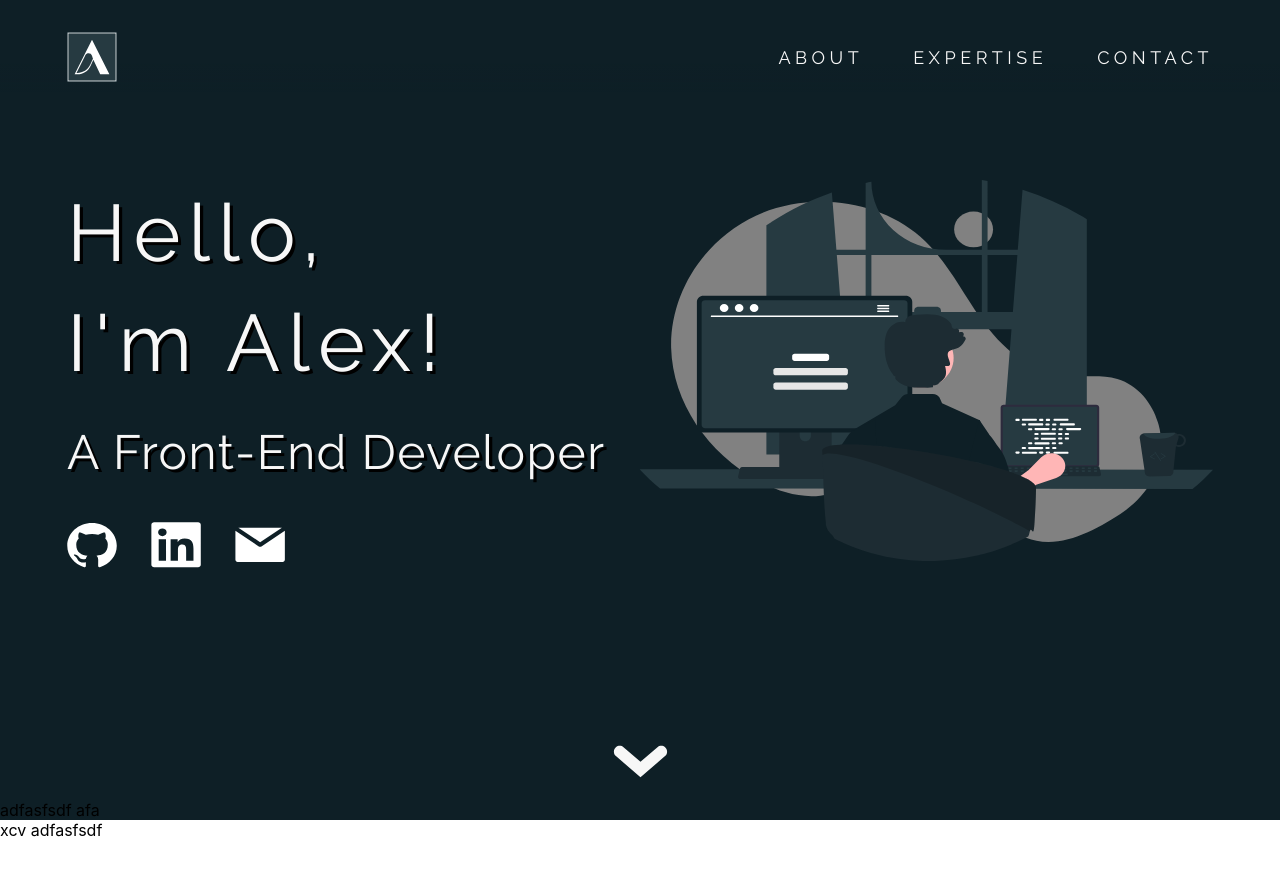
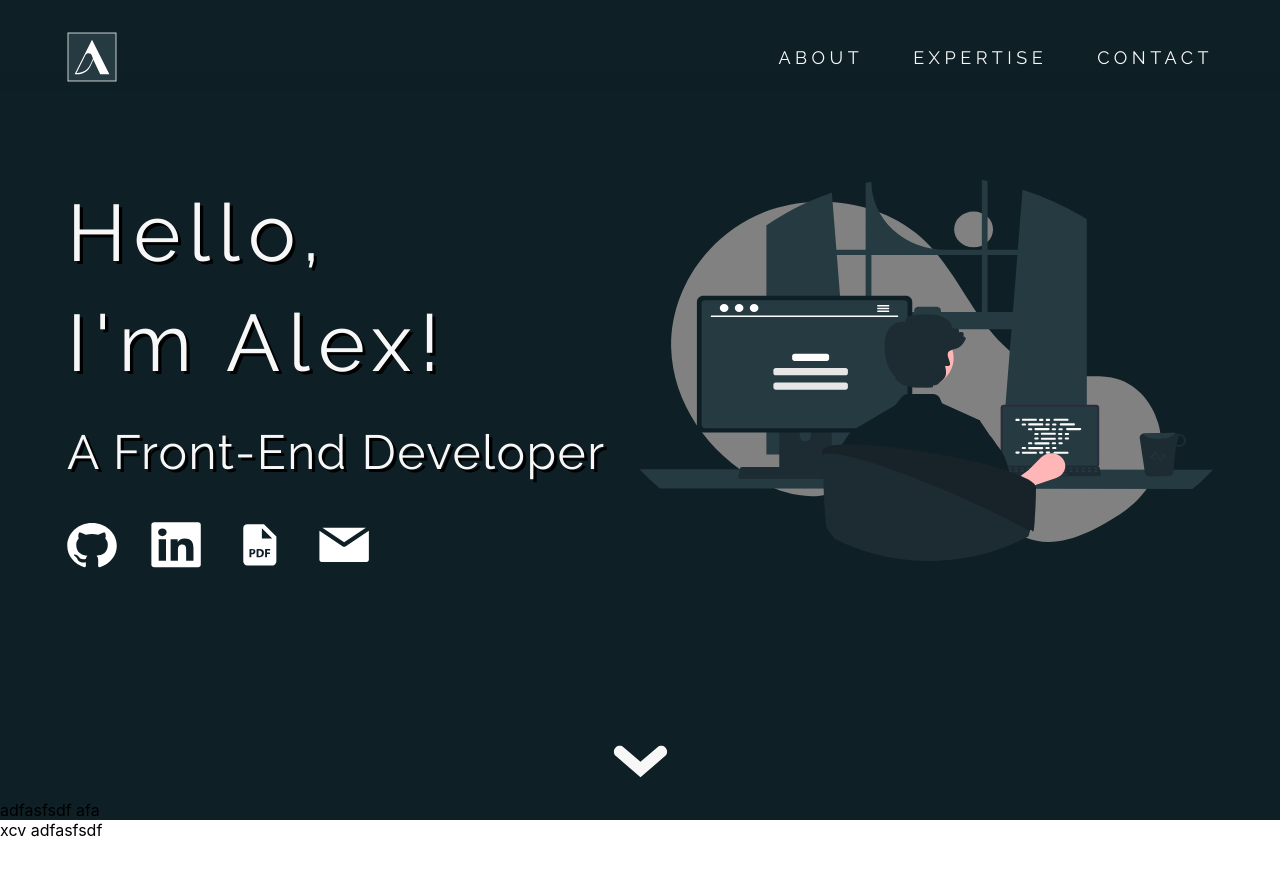
Before and after one commit to loweffort-alt/CodePortfolio, a React (Create React App) app: page / in a window 1280 px wide. Shown: the top 876 px of the page. Built offline with nearby package versions, Linux system fonts and the light colour scheme.

Commit message:
Project's architecture has been done

```diff
--- a/src/Components/Home-body.js
+++ b/src/Components/Home/Home-body.js
@@ -1,5 +1,5 @@
 import styled from "@emotion/styled"
-import {ReactComponent as Image} from '../images/FrontImage.svg'
+import {ReactComponent as Image} from '../../images/FrontImage.svg'
 import { TextHome } from "./Home-text"
 
 const Container = styled.div`
--- a/src/Components/Home-footer.js
+++ b/src/Components/Home/Home-footer.js
@@ -1,5 +1,5 @@
 import styled from '@emotion/styled'
-import {ReactComponent as Arrow} from '../images/ArrowDown.svg'
+import {ReactComponent as Arrow} from '../../images/ArrowDown.svg'
 
 const Footer = styled.div`
   display: flex;
--- a/src/Components/Home-links.js
+++ b/src/Components/Home/Home-links.js
@@ -1,6 +1,7 @@
-import {ReactComponent as Github} from '../images/Github.svg'
-import {ReactComponent as Linkedin} from '../images/Linkedin.svg'
-import {ReactComponent as Mail} from '../images/Mail.svg'
+import {ReactComponent as Github} from '../../images/Github.svg'
+import {ReactComponent as Linkedin} from '../../images/Linkedin.svg'
+import {ReactComponent as Mail} from '../../images/Mail.svg'
+import {ReactComponent as Cv} from '../../images/CV.svg'
 
 export const LinksHome = ({logo, link}) => {
   switch (logo) {
@@ -16,6 +17,10 @@ export const LinksHome = ({logo, link}) => {
       return <a href={link} target='_blank' rel='noreferrer'>
           <Mail width='50px' height='50px'/>
         </a>
+    case 'CV':
+      return <a href={link} target='_blank' rel='noreferrer'>
+          <Cv width='50px' height='50px'/>
+        </a>
     default:
       break;
   }
--- a/src/Components/Home-text.js
+++ b/src/Components/Home/Home-text.js
@@ -46,6 +46,7 @@ export const TextHome = () => {
     <Links>
       <LinksHome logo={'Github'} link={'https://github.com/loweffort-alt'} />
       <LinksHome logo={'Linkedin'} link={'https://www.linkedin.com/in/alexfarfan/'} />
+      <LinksHome logo={'CV'} link={'https://getonbrd-prod.s3.amazonaws.com/uploads/cv/adff95df2676ecf984666ba076e0af02/ResumeAlexFarfan.pdf?X-Amz-Expires=86400&X-Amz-Date=20220201T204116Z&X-Amz-Algorithm=AWS4-HMAC-SHA256&X-Amz-Credential=AKIAJT5MYUSOEN4SITVA%2F20220201%2Fus-east-1%2Fs3%2Faws4_request&X-Amz-SignedHeaders=host&X-Amz-Signature=e8339aeebf7fcd7805409b29b1945a6d10c6dcd5788d61401942d3749284fcf9'} />
       <LinksHome logo={'Mail'} link={'mailto:farfan_alexander@outlook.com'} />
     </Links>
   </Font>
```
Also changed, not shown: src/App.js (+4 -4 lines), src/Components/About/About.js (renamed from src/Components/About.js), src/Components/Contact/Contact.js (renamed from src/Components/Contact.js), src/Components/Expertise/Experience.js (renamed from src/Components/Experience.js), src/Components/Home/Home.js (renamed from src/Components/Home.js), src/images/CV.svg (added).
